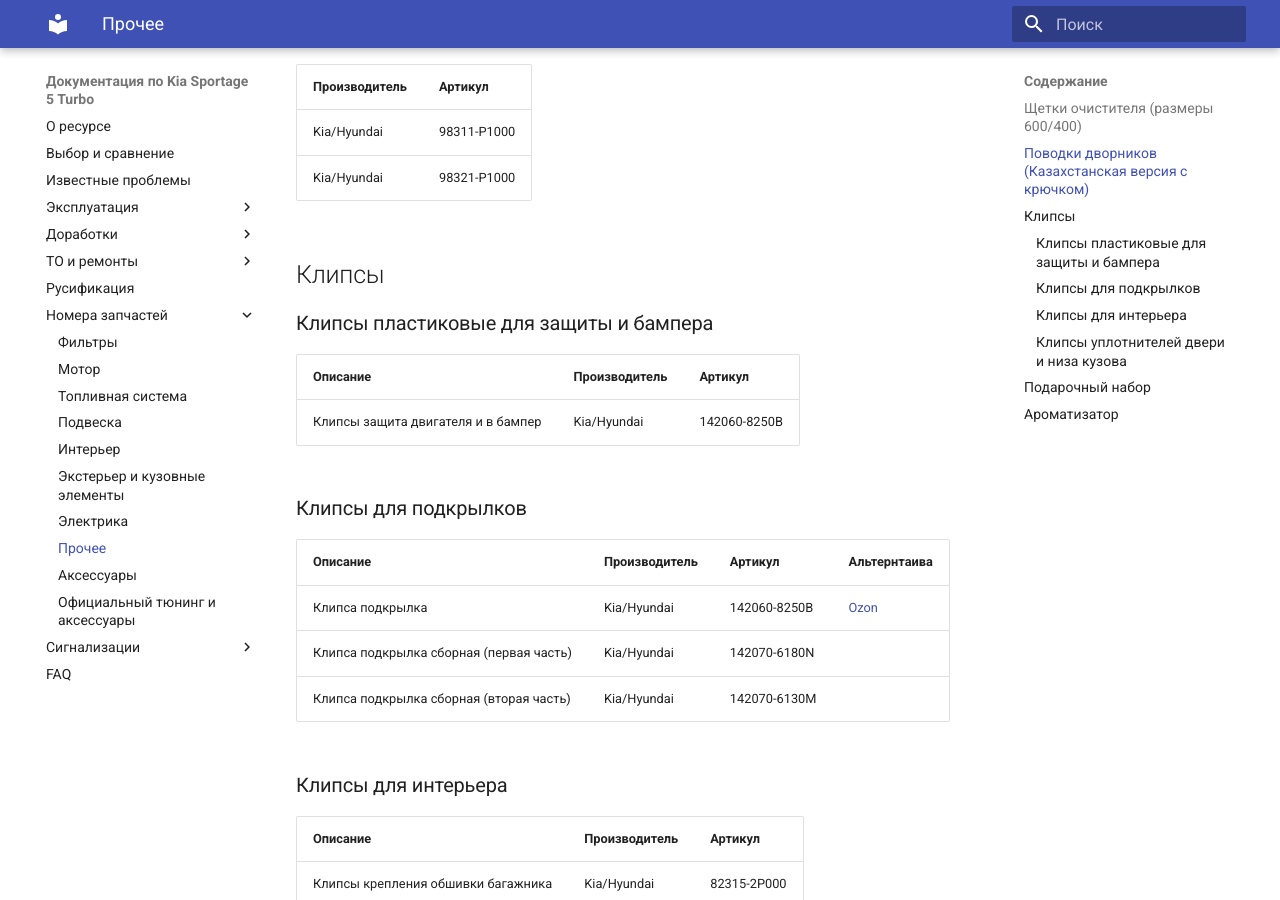
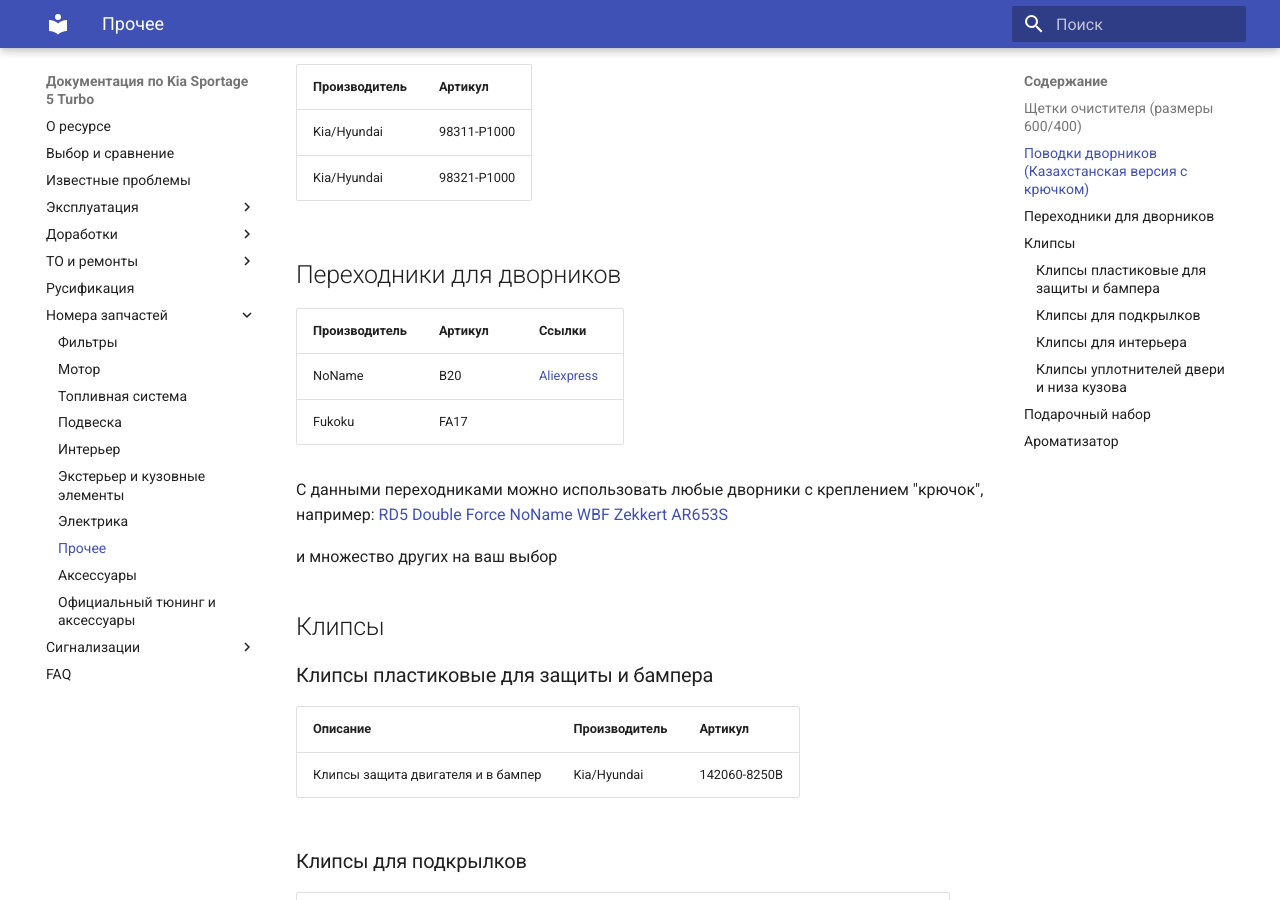
Before and after one commit to kia-sportage-docs/kia-sport5-docs, an MkDocs documentation site: the page built from docs/part/other.md, in a window 1280 px wide and 900 px high, scrolled down 993 px. Built offline with MkDocs 1.6.1 and Material for MkDocs 9.7.7, drawn with Linux system fonts in a browser that asks for light colours.

Commit message:
дворники

```diff
--- a/docs/part/other.md
+++ b/docs/part/other.md
@@ -23,6 +23,21 @@
 |---|---|
 | Kia/Hyundai | 98311-P1000 |
 | Kia/Hyundai | 98321-P1000 |
+
+## Переходники для дворников
+| Производитель | Артикул   | Ссылки |
+|---|---|---|
+| NoName | B20  | [Aliexpress](https://aliexpress.ru/item/1005006533195225.html) |
+| Fukoku |FA17 | |
+
+С данными переходниками можно использовать любые дворники с креплением "крючок", например:
+[RD5](https://ozon.ru/t/hwS3LqL)
+[Double Force](https://ozon.ru/t/Ev21jRa)
+[NoName](https://ozon.ru/t/7oZdUWT)
+[WBF](https://ozon.ru/t/fcTohAP)
+[Zekkert AR653S](https://ozon.ru/t/L4wOfh6)
+
+и множество других на ваш выбор
 
 
 ## Клипсы
```
